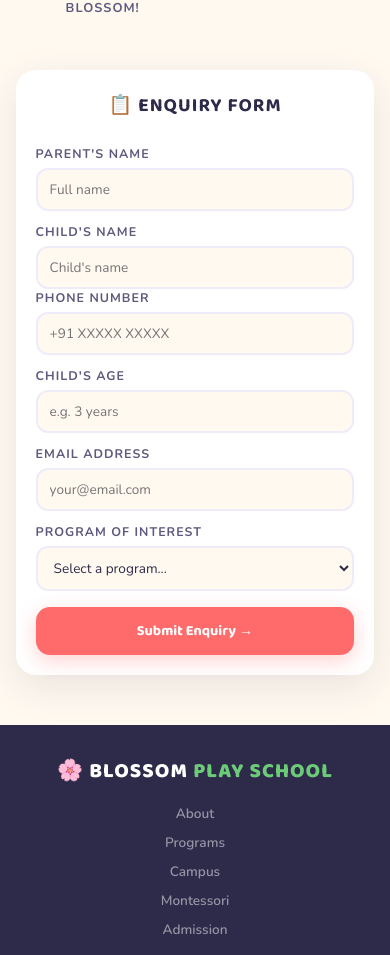
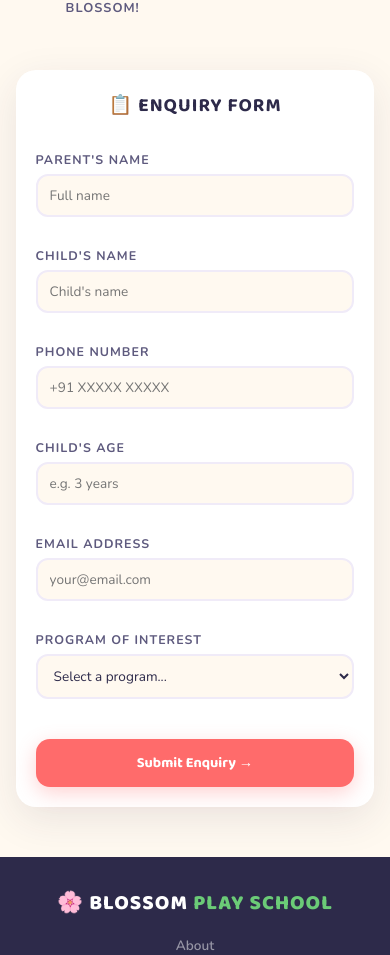
Before and after one commit to umarabdullah-s/littlestepsdemo, a Next.js app: page /home in a window 390 px wide. Shown: the part 9554-10509 px from the top of the page. Built offline with nearby package versions, Linux system fonts and the light colour scheme.

Commit message:
admission

```diff
--- a/src/sections/Admission/admission.module.css
+++ b/src/sections/Admission/admission.module.css
@@ -102,13 +102,14 @@
 }
 
 .grid2 {
+  margin-top: 30px;
   display: grid;
   grid-template-columns: 1fr 1fr;
   gap: 12px;
 }
 
 .inputGroup {
-  margin-top: 12px;
+  margin-top: 30px;
 }
 
 .label {
@@ -147,7 +148,7 @@
   font-size: 1rem;
   font-weight: 700;
   cursor: pointer;
-  margin-top: 1rem;
+  margin-top: 2.5rem;
   box-shadow: 0 6px 20px rgba(255, 107, 107, 0.3);
   transition: transform 0.2s;
 }
@@ -221,7 +222,8 @@
   }
 
   .grid2 {
-    grid-template-columns: 1fr;   /* stack inputs */
+    grid-template-columns: 1fr;
+    gap: 30px;   /* stack inputs */
   }
 
   .label {
@@ -305,7 +307,7 @@
 
   .grid2 {
     grid-template-columns: 1fr; /* keep 2 columns (tablet looks good) */
-    gap: 10px;
+    gap: 30px;
   }
 
   .label {
@@ -382,7 +384,7 @@
 
   .grid2 {
     grid-template-columns: 1fr 1fr;
-    gap: 12px;
+    gap: 20px;
   }
 
   .label {
```
